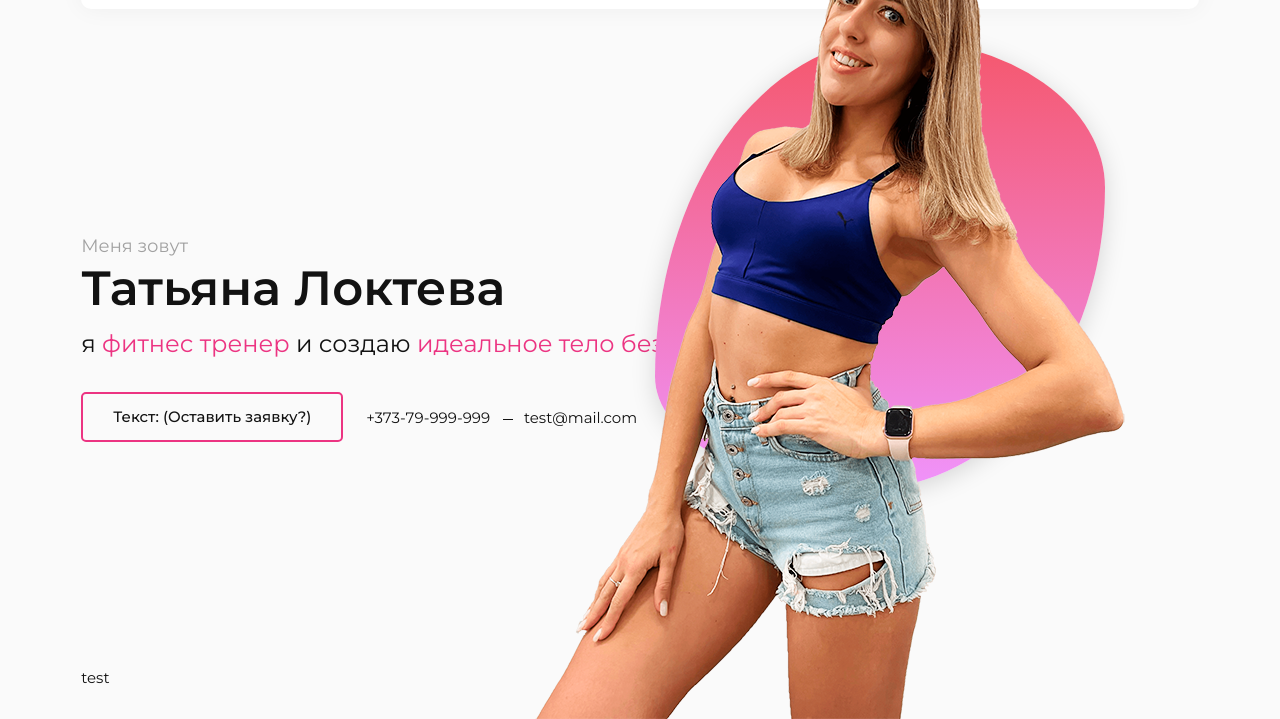
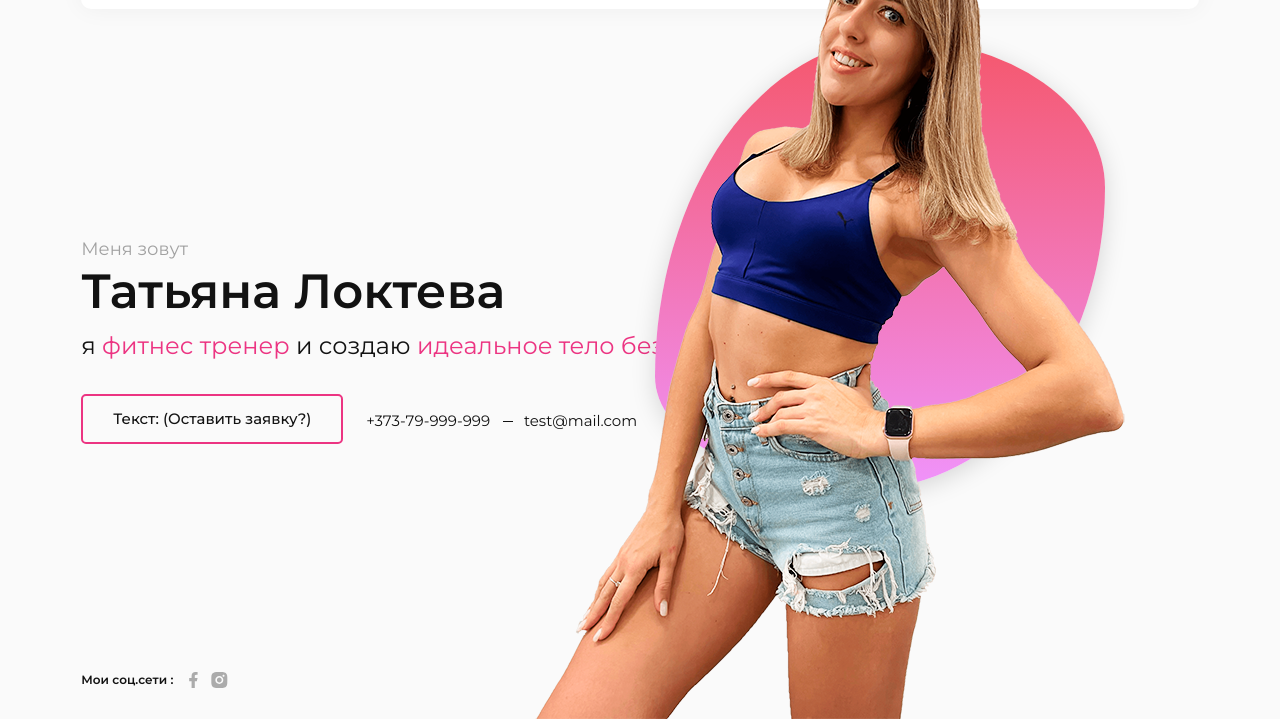
Before and after one commit to 100CoTka/infitness.io, a website: page src/index.html in a window 1280 px wide. Shown: the part 81-800 px from the top of the page. Drawn offline with nearby package versions, Linux system fonts and the light colour scheme; files that its build step writes are made by us from their sources; files whose address does not match are found by name.

Commit message:
added sprites and social links

```diff
--- /dev/null
+++ b/src/assets/sass/blocks/social.scss
@@ -0,0 +1,27 @@
+.social {
+	display: flex;
+	align-items: center;
+
+	&__text {
+		margin-right: 0.5rem;
+		font-size: 0.8rem;
+		font-weight: 600;
+		color: $black;
+	}
+
+	&__link {
+		margin-right: 0.1rem;
+
+		&:hover .social__icon {
+			fill: $pink;
+		}
+	}
+
+	&__icon {
+		display: block;
+		width: 25px;
+		height: 16px;
+		fill: #ababab;
+		transition: fill 0.1s linear;
+	}
+}
--- a/src/assets/sass/style.scss
+++ b/src/assets/sass/style.scss
@@ -23,6 +23,7 @@
 @import "blocks/contacts";
 @import "blocks/author";
 @import "blocks/circle";
+@import "blocks/social";
 @import "blocks/footer";
 
 /* Default styles */
--- a/src/tpl/layouts/default.html
+++ b/src/tpl/layouts/default.html
@@ -6,6 +6,8 @@
 </head>
 
 <body>
+	<!-- Sprites -->
+	{{> sprite }}
 	<div class="page">
 
 		<!-- Header -->
--- a/src/tpl/partials/footer.html
+++ b/src/tpl/partials/footer.html
@@ -1,5 +1,18 @@
 <footer class="footer">
 	<div class="container">
-		test
+
+		<div class="social">
+			<div class="social__text">Мои соц.сети :</div>
+			<a class="social__link" href="#" target="_blank">
+				<svg class="social__icon">
+					<use xlink:href="#fb"></use>
+				</svg>
+			</a>
+			<a class="social__link" href="#" target="_blank">
+				<svg class="social__icon">
+					<use xlink:href="#instagram"></use>
+				</svg>
+			</a>
+		</div>
 	</div>
 </footer>
```
Also changed, not shown: src/tpl/partials/sprite.html (added, +12 -0 lines), dist/assets/css/style.css, dist/assets/css/style.min.css, dist/index.html.
